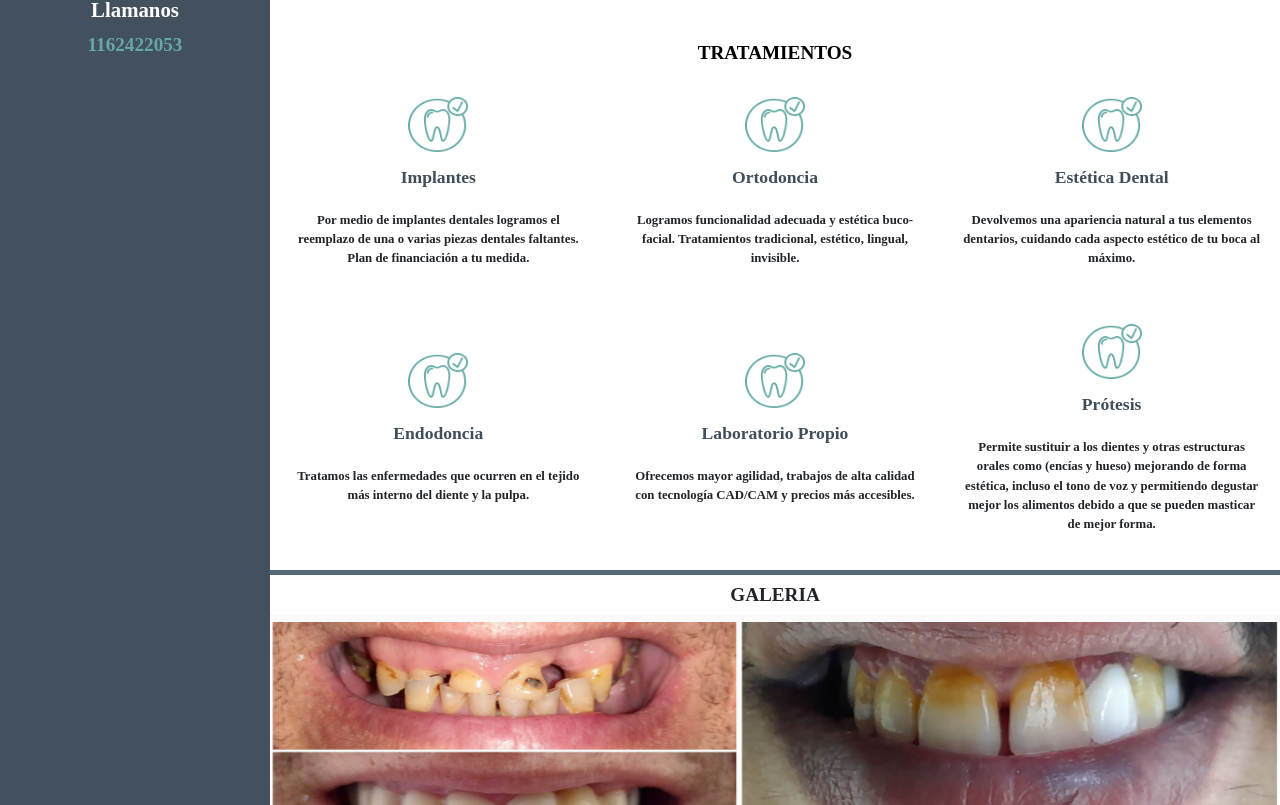
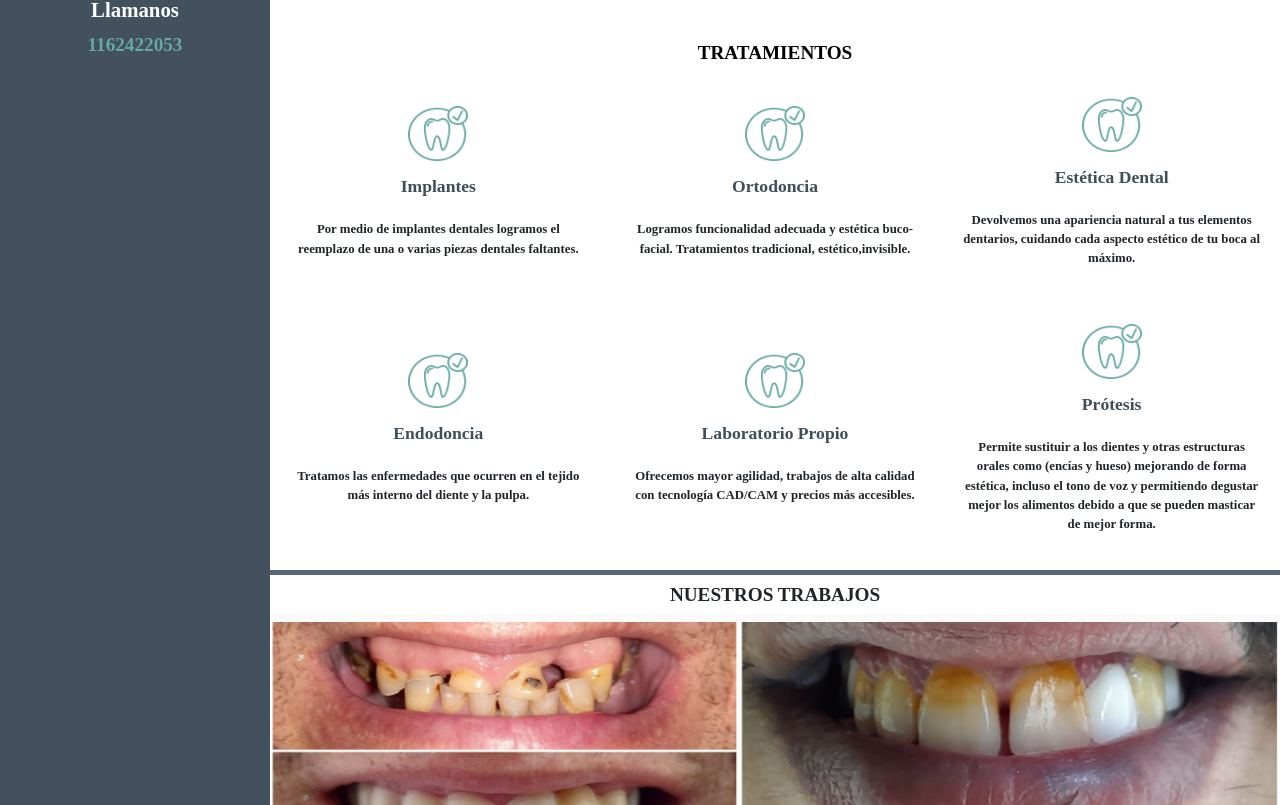
Before and after one commit to PinoTorresLuis/ConsultoriosPuan, a React (Vite) app: page / in a window 1280 px wide. Shown: the part 529-1334 px from the top of the page. Built offline with nearby package versions, Linux system fonts and the light colour scheme.

Commit message:
navbar funcionando correctamente

```diff
--- a/src/Componentes/Articulos/Article.jsx
+++ b/src/Componentes/Articulos/Article.jsx
@@ -10,13 +10,13 @@ const Article = () => {
             <div class="container-items" data-aos="fade-up">
                 <img class="item-imagen" src= {Diente} alt=""/>
                 <h1 class="item-h">Implantes</h1>
-                <p class="item-p">Por medio de implantes dentales logramos el reemplazo de una o varias piezas dentales faltantes. Plan de financiación a tu medida.</p>
+                <p class="item-p">Por medio de implantes dentales logramos el reemplazo de una o varias piezas dentales faltantes.</p>
             </div>
             {/* ITEM 2 */}
             <div class="container-items" data-aos="fade-up">
               <img class="item-imagen" src= {Diente} alt=""/>
               <h1 class="item-h">Ortodoncia</h1>
-              <p class="item-p">Logramos funcionalidad adecuada y estética buco-facial. Tratamientos tradicional, estético, lingual, invisible.</p>
+              <p class="item-p">Logramos funcionalidad adecuada y estética buco-facial. Tratamientos tradicional, estético,invisible.</p>
             </div>
            {/* ITEM 3 */}
             <div class="container-items" data-aos="fade-up">
--- a/src/Componentes/Card/Card.jsx
+++ b/src/Componentes/Card/Card.jsx
@@ -9,7 +9,7 @@ import Galeria2 from '../../assets/galeria2.png'
 const Card = () => {
   return (
     <div className="container-section" id="galeria">
-    <h2 className="titulo-section"><a name="galeria">GALERIA</a></h2>
+    <h2 className="titulo-section"><a name="galeria">NUESTROS TRABAJOS</a></h2>
      <Carousel fade>
      <Carousel.Item>
                  <img className="img-section" src={Galeria2}/>
--- a/src/Componentes/Navbar/Nav.jsx
+++ b/src/Componentes/Navbar/Nav.jsx
@@ -10,14 +10,14 @@ const Nav = () => {
   const handleShow = () => setShow(true);
 
   window.addEventListener("scroll", function(){
-    let showNav = document.querySelector(".navbar-fixed");
-    showNav.classList.toggle("container_show_nav",window.scrollY> 600 && window.scrollY < 2000);
+    let showNav = document.querySelector(".navbar_collapse");
+    showNav.classList.toggle("container_show_nav",window.scrollY> 560 && window.innerWidth > 976);
   })
 
   return (
     <nav>
-      <div className="container-navegador">
-        <div className="navbar-nav">
+    <div className="container-navegador">
+      <div className="navbar-nav">
         <div className='navbar_collapse'>
         <div className="imagen-logo">
          <a href="index.html"><img className="imgNav" src= {LogoTipo4}/></a>
--- a/src/scss/layout/__nav.scss
+++ b/src/scss/layout/__nav.scss
@@ -6,14 +6,14 @@
     flex-direction: column;
     width: 100%;
     position: relative;
-    padding: 10px;
-    overflow: hidden;
+    padding: 0.625rem;
 
      .navbar-nav{
      height: 90%;
      width: 100%;
      display: flex;
      flex-direction: column;
+
 
 
     .imagen-logo{
@@ -96,11 +96,8 @@
     position: fixed;
     flex-direction: column;
     left: 10px;
-    transition: all 0.5s ease;
-    align-items: center;
-    align-content: center;
-    justify-content: center;
-    text-align: center;
+
+
 }
 
 
@@ -139,9 +136,9 @@
     }
 
 }
-.container_show_nav {
-   display: none;
-   visibility: hidden;
+
+.container_show_nav{
+   background-color: red;
 
 }
 }
```
